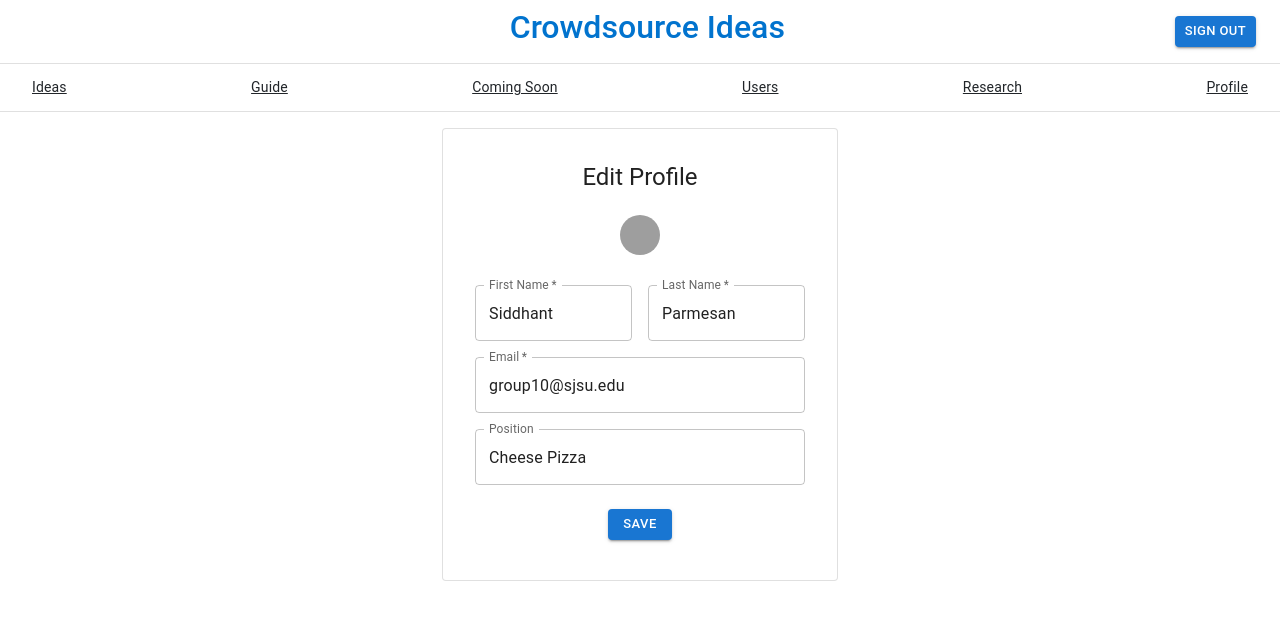
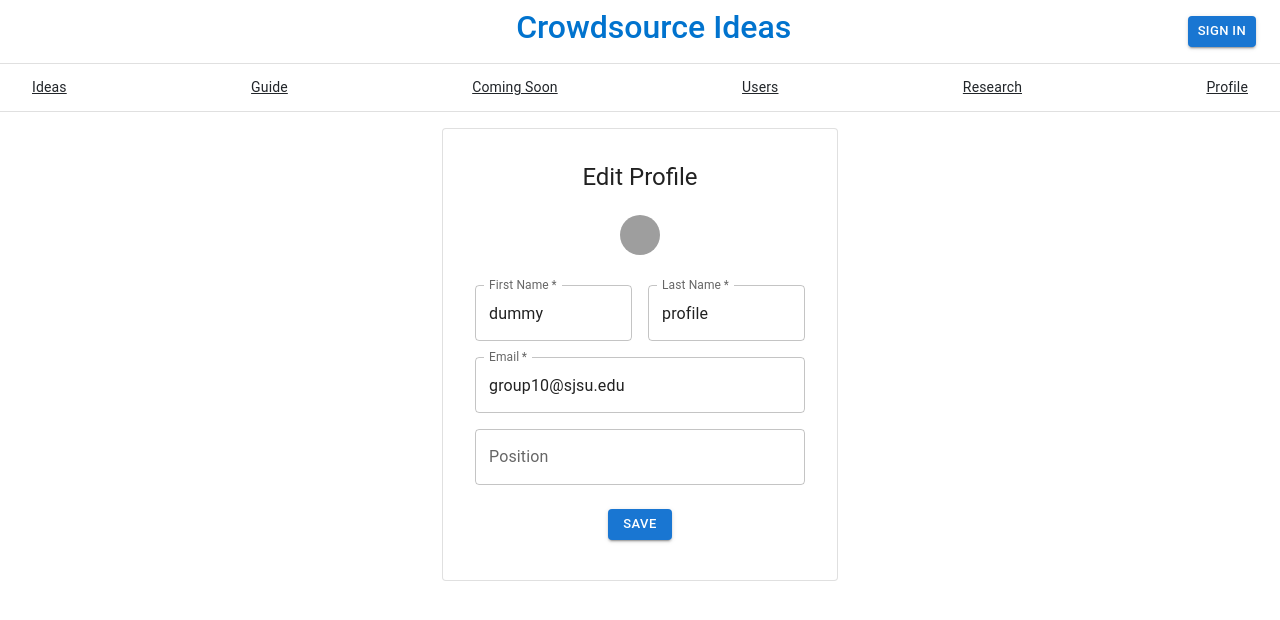
Before and after one commit to sjsucmpe272SP22/crowdsource_ideas, a React (Create React App) app in the folder team_project/client/: page /edit in a window 1280 px wide. Shown: the top 620 px of the page. Built offline with nearby package versions, Linux system fonts and the light colour scheme; grey boxes are pictures that could not be loaded.

Commit message:
added signup logic to affect dummy json

```diff
--- a/team_project/client/src/components/Navbar/Navbar.css
+++ b/team_project/client/src/components/Navbar/Navbar.css
@@ -1,7 +1,7 @@
 #signOut {
-  display: block;
+  display: none;
 }
 
 #signIn {
-  display: none;
+  display: block;
 }
--- a/team_project/client/src/components/Profile/Edit.js
+++ b/team_project/client/src/components/Profile/Edit.js
@@ -11,7 +11,8 @@ import Typography from "@mui/material/Typography";
 import Box from "@mui/material/Box";
 import { useNavigate } from "react-router-dom";
 import { createTheme, ThemeProvider } from "@mui/material/styles";
-// import profile from "./profile.json";
+
+// dummy account; no db of accounts
 import profile from "./../SignIn/login_credentials.json";
 
 const theme = createTheme();
@@ -78,7 +79,7 @@ function Edit() {
                 <Button
                   component="label"
                 >
-                  <Avatar id='prof_pic' alt={profile.name} src={profile.image}/>
+                  <Avatar id='prof_pic' alt={profile.fname} src={profile.image}/>
                   <input
                     type="file"
                     hidden
--- a/team_project/client/src/components/Profile/Profile.js
+++ b/team_project/client/src/components/Profile/Profile.js
@@ -11,7 +11,8 @@ import Container from "@mui/material/Container";
 import { useNavigate } from "react-router-dom";
 import { createTheme, ThemeProvider } from "@mui/material/styles";
 import { TextField } from "@mui/material";
-// import profile from "./profile.json";
+
+// dummy account; no db of accounts
 import profile from "./../SignIn/login_credentials.json";
 
 const theme = createTheme();
@@ -33,7 +34,7 @@ function Profile() {
                 Profile
               </Typography>
               <Stack direction="row" justifyContent="center">
-                <Avatar alt={profile.name} src={profile.image} />
+                <Avatar alt={profile.fname} src={profile.image} />
               </Stack>
               <Box
                 sx={{
--- a/team_project/client/src/components/SignIn/login_credentials.json
+++ b/team_project/client/src/components/SignIn/login_credentials.json
@@ -1,9 +1,9 @@
 {
-    "fname": "Siddhant",
-    "lname": "Parmesan",
+    "fname": "dummy",
+    "lname": "profile",
     "email": "group10@sjsu.edu",
     "password": "group272",
-    "position": "Cheese Pizza",
+    "position": "",
     "image": "./sid.jpg",
     "ideas": "10",
     "votes": "5"
--- a/team_project/client/src/components/SignUp/SignUp.js
+++ b/team_project/client/src/components/SignUp/SignUp.js
@@ -11,7 +11,11 @@ import Box from "@mui/material/Box";
 // import LockOutlinedIcon from '@mui/icons-material/LockOutlined';
 import Typography from "@mui/material/Typography";
 import Container from "@mui/material/Container";
+import { useNavigate } from "react-router-dom";
 import { createTheme, ThemeProvider } from "@mui/material/styles";
+
+// dummy account; no db of accounts
+import profile from "./../SignIn/login_credentials.json";
 
 function Copyright(props) {
   return (
@@ -34,13 +38,25 @@ function Copyright(props) {
 const theme = createTheme();
 
 export default function SignUp() {
+  const navigate = useNavigate();
   const handleSubmit = (event) => {
     event.preventDefault();
     const data = new FormData(event.currentTarget);
     console.log({
+      fname: data.get("firstName"),
+      lname: data.get("lastName"),
       email: data.get("email"),
       password: data.get("password"),
     });
+
+    // TODO
+    // save to db instead of overwrite dummy account
+    profile.fname = data.get("firstName");
+    profile.lname = data.get("lastName");
+    profile.email = data.get("email");
+    profile.password = data.get("password");
+
+    navigate("/signin");
   };
 
   return (
```
